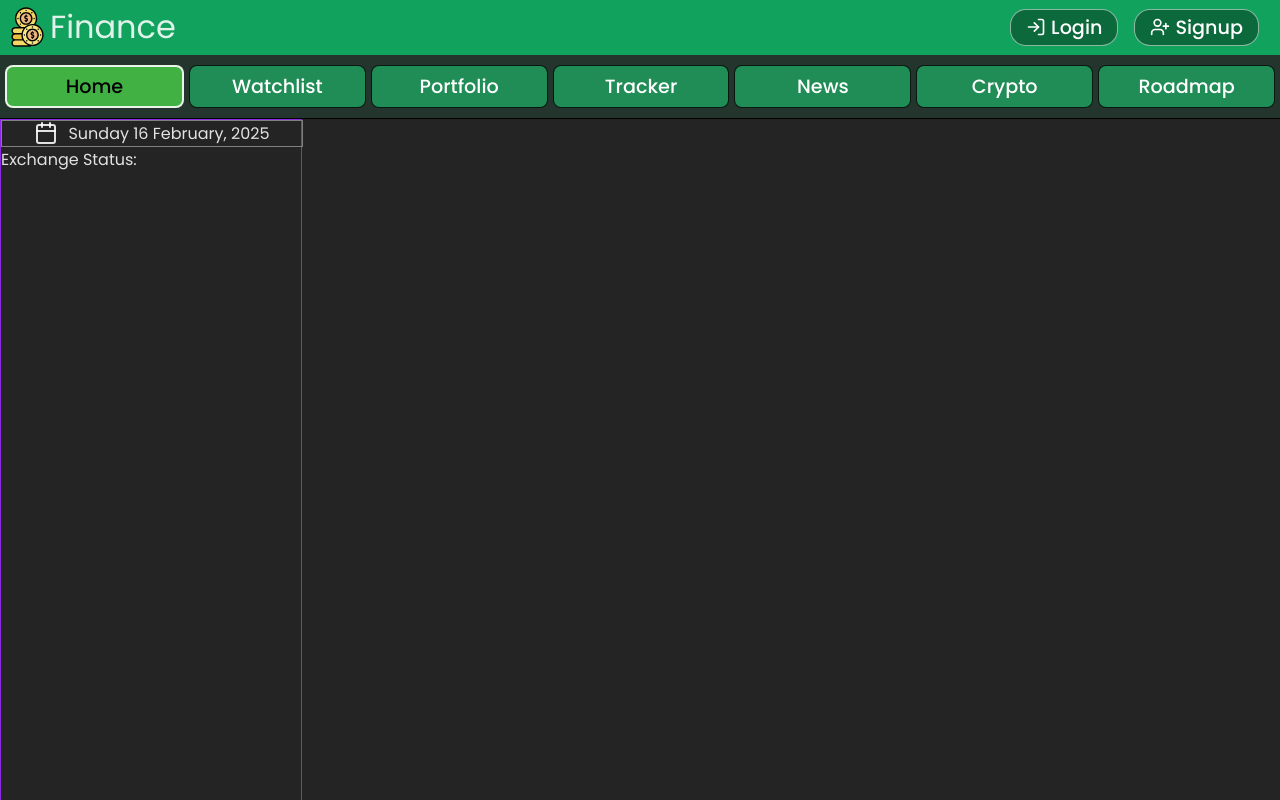
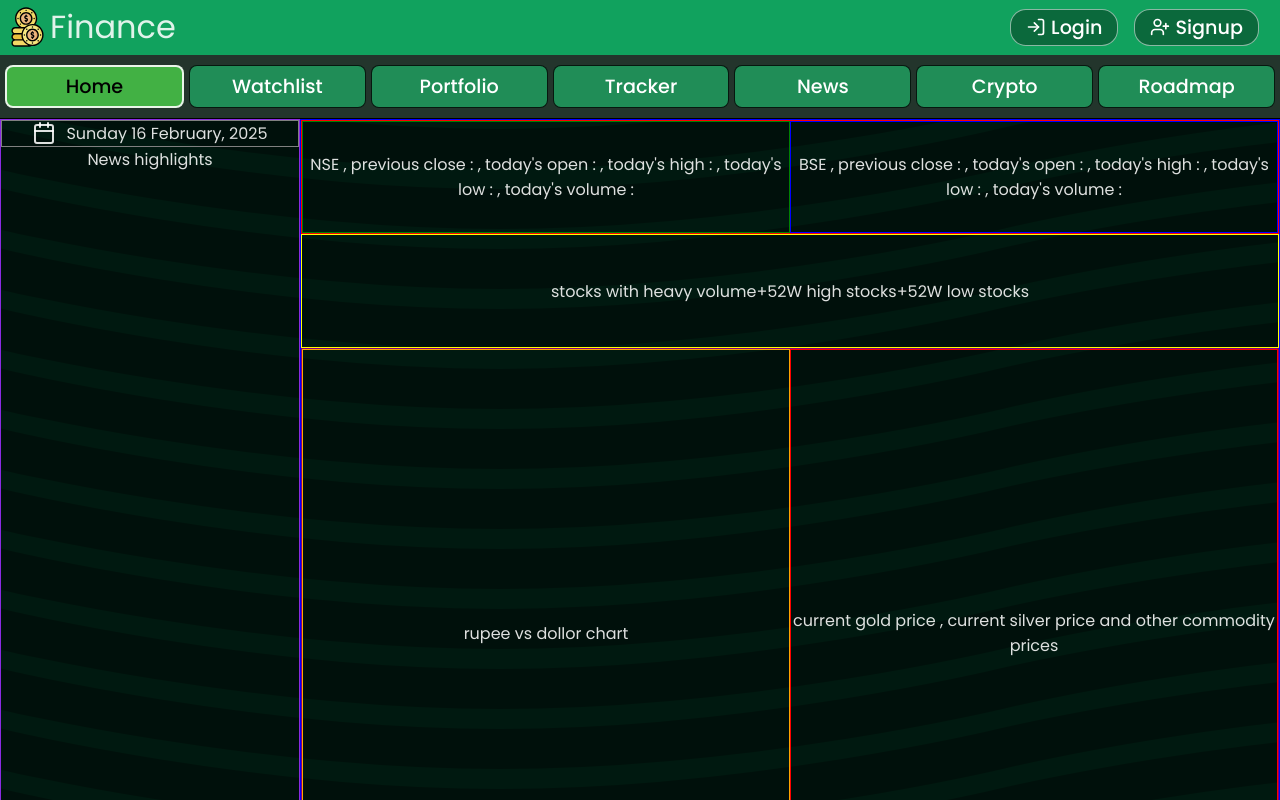
Before and after one commit to rushichavan21/Finance, a React (Vite) app in the folder Client/: page / in a window 1280 px wide. Shown: the top 800 px of the page. Built offline with nearby package versions, Linux system fonts and the light colour scheme.

Commit message:
Designed basic structure for Homepage

```diff
--- a/Client/src/pages/home/Home.jsx
+++ b/Client/src/pages/home/Home.jsx
@@ -4,6 +4,7 @@ import { Calendar } from "lucide-react";
 const Home = () => {
   return (
     <div className="home-container">
+      <div className="home-content-wrapper">
         <div className="news-section">
           <div className="day-date">
             <span>
@@ -13,7 +14,29 @@ const Home = () => {
           </div>
 
           <div className="market-status">
-          Exchange Status:
+            News highlights
+          </div>
+        </div>
+        <div className="home-right-section">
+          <div className="index-insights">
+            <div className="home-nifty-insights">
+              NSE , previous close : , today's open : , today's high : , today's low : , today's volume :
+            </div>
+            <div className="home-sensex-insights">
+              BSE , previous close : , today's open : , today's high : , today's low : , today's volume :
+            </div>
+          </div>
+          <div className="home-heavy-volume-stocks">
+            stocks with heavy volume+52W high stocks+52W low stocks
+          </div>
+          <div className="currency-commodity-section">
+          <div className="rupee-vs-dollor-div">
+            rupee vs dollor chart
+          </div>
+          <div className="commodity-section">
+            current gold price , current silver price and other commodity prices
+          </div>
+          </div>
         </div>
       </div>
     </div>
--- a/Client/src/pages/home/home.css
+++ b/Client/src/pages/home/home.css
@@ -1,12 +1,57 @@
 .home-container{
     height: 100vh;
+    display: flex;
+    width: 100%;
+    box-sizing: border-box;
+    overflow-x: hidden;
+    background-image: url('/home-bg.svg');
+    /* background-repeat: repeat-x;
+    background-position: bottom; */
+    position: relative;
 }
+
+.home-container::before {
+    content: '';
+    position: absolute;
+    top: 0;
+    left: 0;
+    right: 0;
+    bottom: 0;
+
+    z-index: 0;
+}
+
+
+.home-content-wrapper {
+    display: flex;
+    width: 100%;
+    position: relative;
+    z-index: 2;
+}
+
+
+.news-section,
+.day-date,
+.home-right-section,
+.index-insights,
+.home-nifty-insights,
+.home-sensex-insights,
+.home-heavy-volume-stocks,
+.currency-commodity-section,
+.rupee-vs-dollor-div,
+.commodity-section {
+    position: relative;
+    z-index: 2;
+}
+
 .news-section{
     border: 1px solid blueviolet;
     height: 100vh;
     width: 300px;
     display: flex;
     flex-direction: column;
+    box-sizing: border-box;
+    text-align: center;
 }
 .day-date{
     width: 100%;
@@ -14,8 +59,81 @@
     align-items: center;
     justify-content: center;
     border: 1px solid gray;
+    box-sizing: border-box;
 }
 .day-date span{
     height: 25px;
     margin-right: 10px;
 }
+.home-right-section{
+    border: 1px solid blue;
+    flex: 1;
+    display: flex;
+    flex-direction: column;
+    box-sizing: border-box;
+    min-width: 0;
+}
+.home-right-section{
+    display: flex;
+}
+.index-insights{
+    border: 1px solid red;
+    width: 100%;
+    display: flex;
+    height:20%;
+    box-sizing: border-box;
+}
+.home-nifty-insights{
+    border: 1px solid green;
+    width: 100%;
+    display: flex;
+    align-items: center;
+    justify-content: center;
+    box-sizing: border-box;
+    text-align: center;
+}
+.home-sensex-insights{
+    border: 1px solid blue;
+    width: 100%;
+    display: flex;
+    align-items: center;
+    justify-content: center;
+    box-sizing: border-box;
+    text-align: center;
+}
+.home-heavy-volume-stocks{
+    border: 1px solid yellow;
+    width: 100%;
+    height: 20%;
+    display: flex;
+    align-items: center;
+    justify-content: center;
+    box-sizing: border-box;
+}
+.currency-commodity-section{
+    border: 1px solid purple;
+    width: 100%;
+    height: 100%;
+    display: flex;
+    align-items: center;
+    box-sizing: border-box;
+}
+.rupee-vs-dollor-div{
+    border: 1px solid orange;
+    width: 50%;
+    height: 100%;
+    display: flex;
+    align-items: center;
+    justify-content: center;
+    box-sizing: border-box;
+}
+.commodity-section{
+    border: 1px solid red;
+    width: 50%;
+    height: 100%;
+    display: flex;
+    align-items: center;
+    justify-content: center;
+    box-sizing: border-box;
+    text-align: center;
+}
```
Also changed, not shown: Client/public/home-bg.svg (added). Lines whose indentation alone changed are shown as unchanged.
